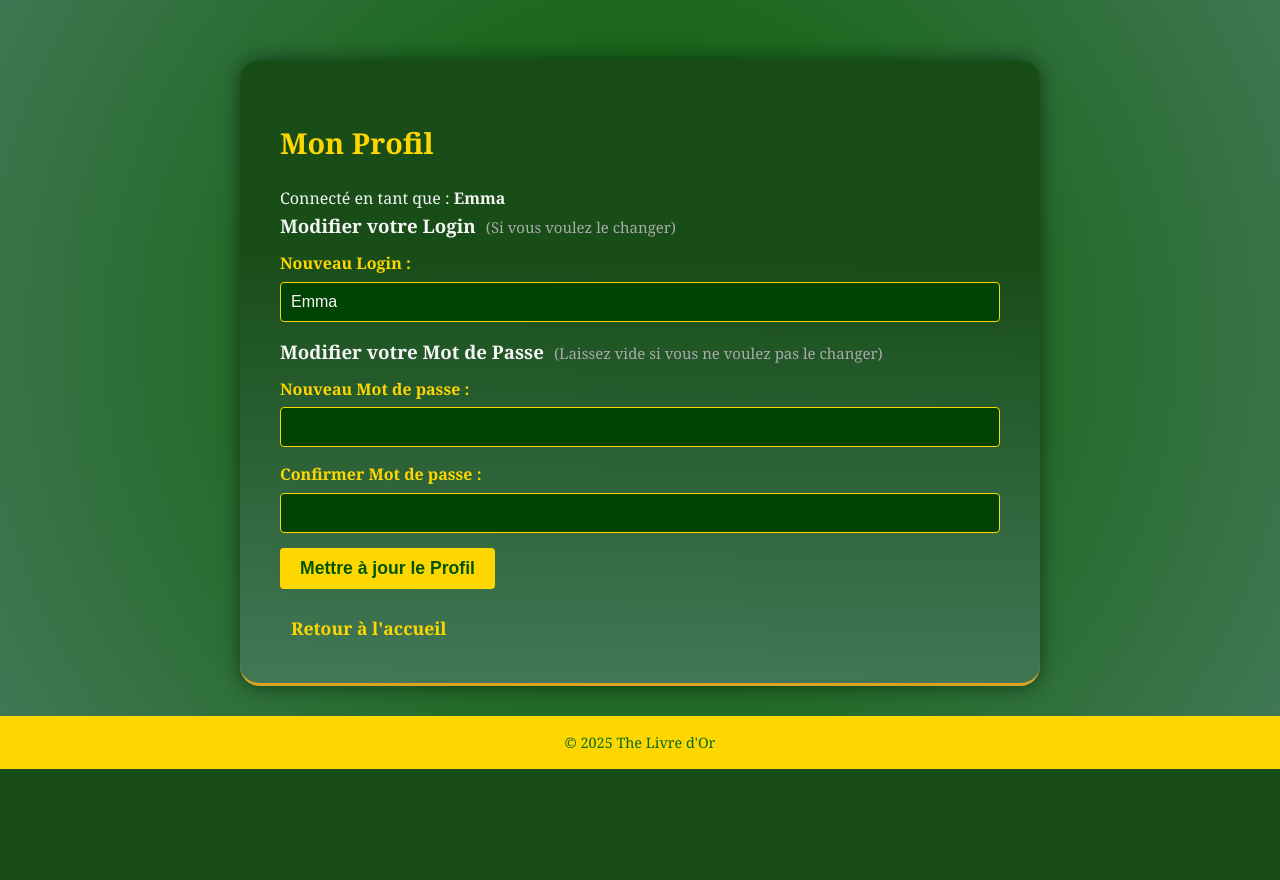
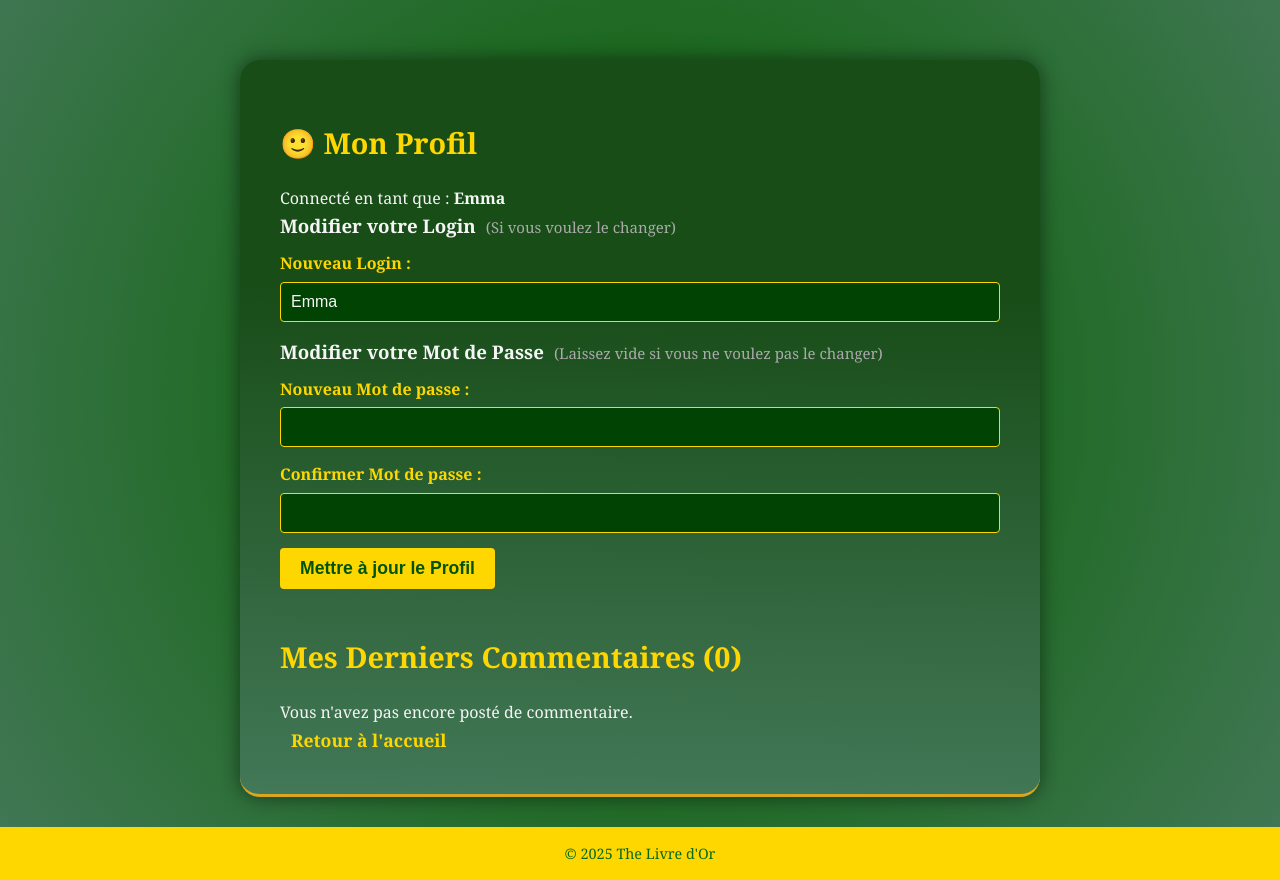
Before and after one commit to emmanuelle-dupasmahe/livre-or, a PHP site: page /profil.php in a window 1280 px wide. Shown: the part 92-972 px from the top of the page. Before the commit the page ends 861 px from the top, so only its background shows below. Run offline with PHP 8.4, Linux system fonts and the light colour scheme; the visitor is signed in with stand-in values (Sample User, id 1); data comes from the database, SQL or seed files in the repository.

Commit message:
profil.php et index.php
Les commentaires d'un utilisateur s'affichent dans son profil. ajou d'un emoticone sur la page profil.
ajout d'un emoticone livre d'or sur la page d'accueil

```diff
--- a/index.php
+++ b/index.php
@@ -11,7 +11,7 @@ include('includes/header.php');
 ?>
 
 <div class="hero">
-    <h1>Bienvenue sur The Livre d'Or !</h1>
+    <h1>Bienvenue sur 📒 The Livre d'Or !</h1>
     <p>Bonjour, <?= htmlspecialchars($login_utilisateur) ?></p>
 </div>
 
--- a/profil.php
+++ b/profil.php
@@ -2,7 +2,10 @@
 session_start();
 // Le contrôleur pour la page de profil
 require_once('model/user-model.php');
+require_once('model/comment-model.php');
+
 $userModel = new UserModel();
+$commentModel = new CommentModel();
 
 $erreur = null;
 $success = null;
@@ -16,8 +19,10 @@ if (!isset($_SESSION['user_id'])) {
 
 // On récupère l'ID de l'utilisateur connecté
 $user_id = $_SESSION['user_id'];
-// On récupère les données de l'utilisateur
+// On récupère les données de l'utilisateur et ses commentaires
 $utilisateur = $userModel->getUserById($user_id);
+
+$commentaires_utilisateur = $commentModel->getCommentsByUserId($user_id);
 
 // --- LOGIQUE DE MODIFICATION ---
 if (isset($_POST['submit_profil'])) {
@@ -76,7 +81,7 @@ include('includes/header.php');
 ?>
 
     <main>
-        <h2>Mon Profil</h2>
+        <h2>🙂 Mon Profil</h2>
         <p>Connecté en tant que : <strong><?= htmlspecialchars($utilisateur['login']) ?></strong></p>
 
         <?php
@@ -113,6 +118,27 @@ include('includes/header.php');
             <button type="submit" name="submit_profil">Mettre à jour le Profil</button>
         </form>
 
+        <section id="mes-commentaires">
+            <h2>Mes Derniers Commentaires (<?= count($commentaires_utilisateur) ?>)</h2>
+
+            <?php if (empty($commentaires_utilisateur)): ?>
+                <p>Vous n'avez pas encore posté de commentaire.</p>
+            <?php else: ?>
+                <?php foreach ($commentaires_utilisateur as $commentaire): ?>
+                    <article class="commentaire-profil">
+                        <p class="meta">
+                            Posté le <?= date('d/m/Y à H:i', strtotime($commentaire['date'])) ?>
+                        </p>
+                        <p class="contenu">
+                            <?= nl2br(htmlspecialchars($commentaire['commentaire'])) ?>
+                        </p>
+                        <br>
+                    </article>
+                     <?php endforeach; ?>
+            <?php endif; ?>
+        </section>
+
+
         <p><a href="index.php">Retour à l'accueil</a></p>
     </main>
 <?php
```
